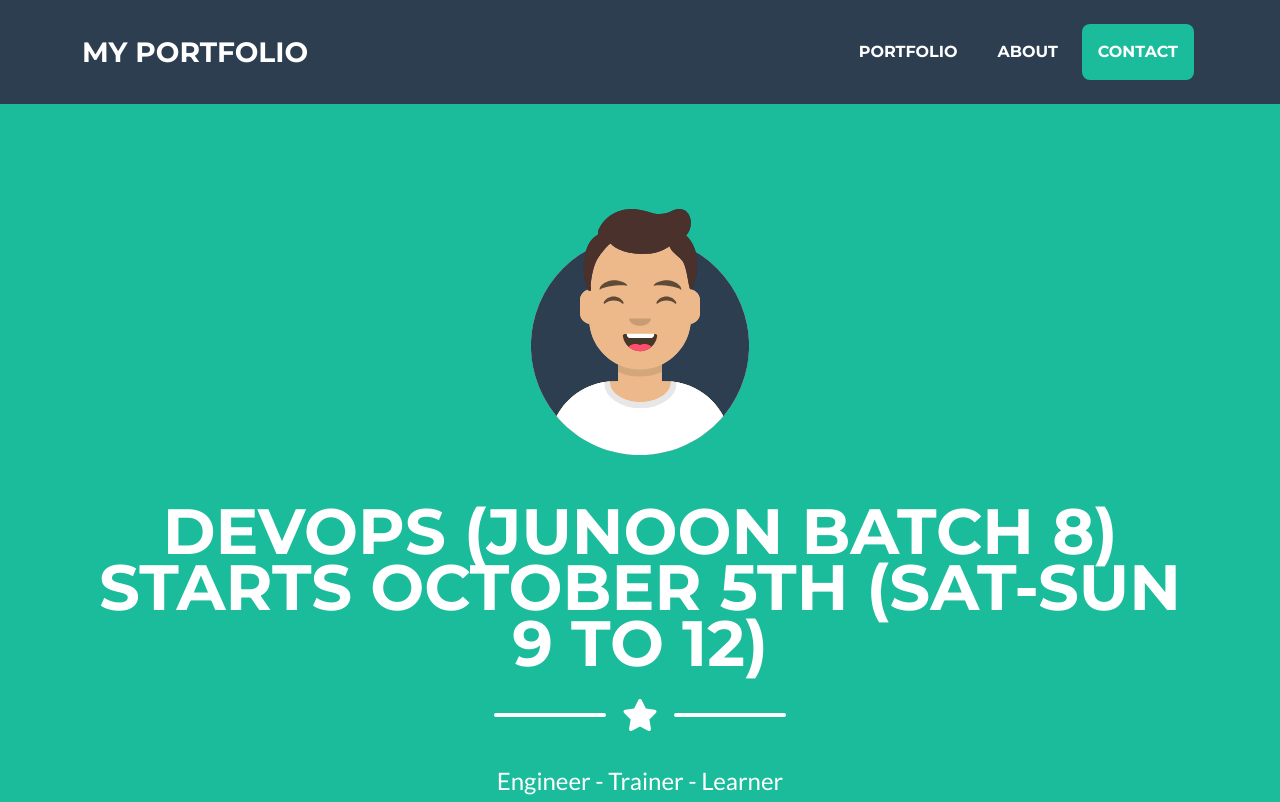
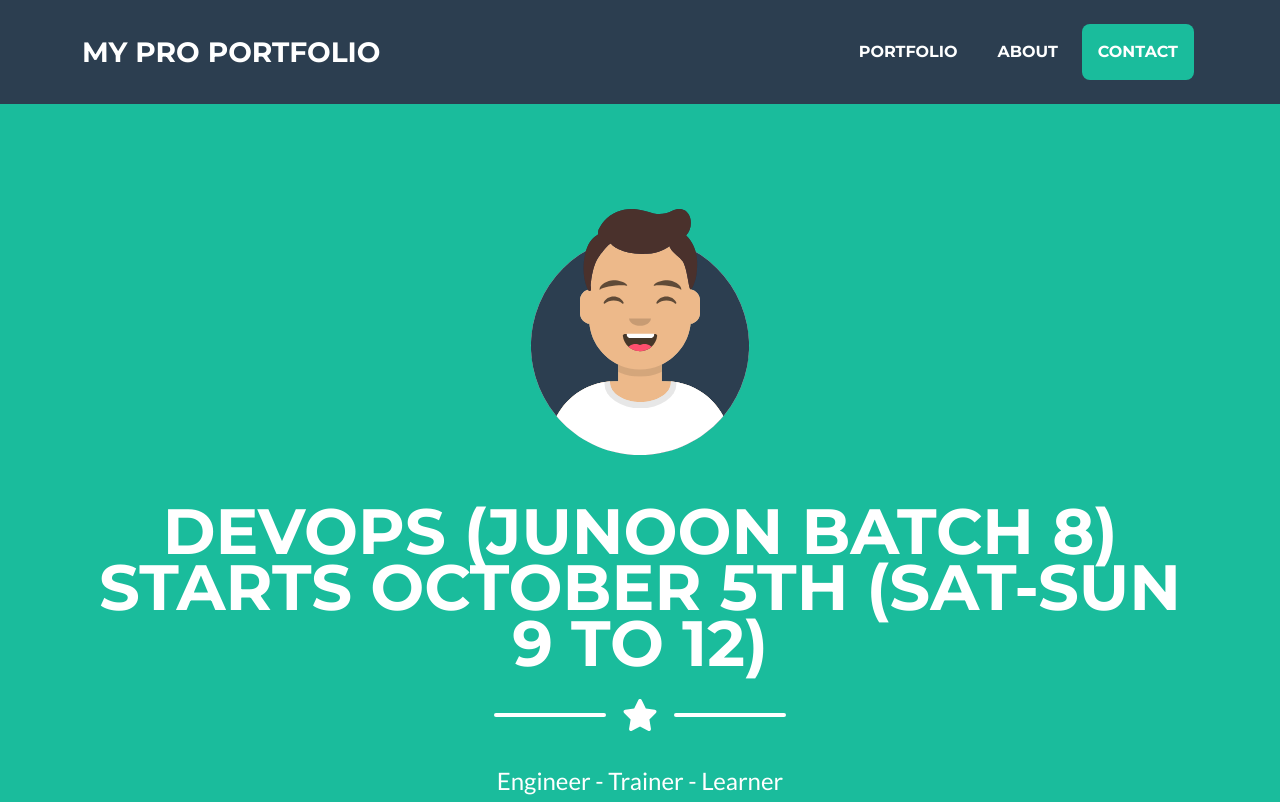
Before and after one commit to sagar514/010-my-portfolio, a plain HTML site: page index.html in a window 1280 px wide. Shown: the top 802 px of the page. Drawn offline with nearby package versions, Linux system fonts and the light colour scheme.

Commit message:
Title Changed

```diff
--- a/index.html
+++ b/index.html
@@ -20,7 +20,7 @@
         <!-- Navigation-->
         <nav class="navbar navbar-expand-lg bg-secondary text-uppercase fixed-top" id="mainNav">
             <div class="container">
-                <a class="navbar-brand" href="#page-top">My Portfolio</a>
+                <a class="navbar-brand" href="#page-top">My Pro Portfolio</a>
                 <button class="navbar-toggler text-uppercase font-weight-bold bg-primary text-white rounded" type="button" data-bs-toggle="collapse" data-bs-target="#navbarResponsive" aria-controls="navbarResponsive" aria-expanded="false" aria-label="Toggle navigation">
                     Menu
                     <i class="fas fa-bars"></i>
```
